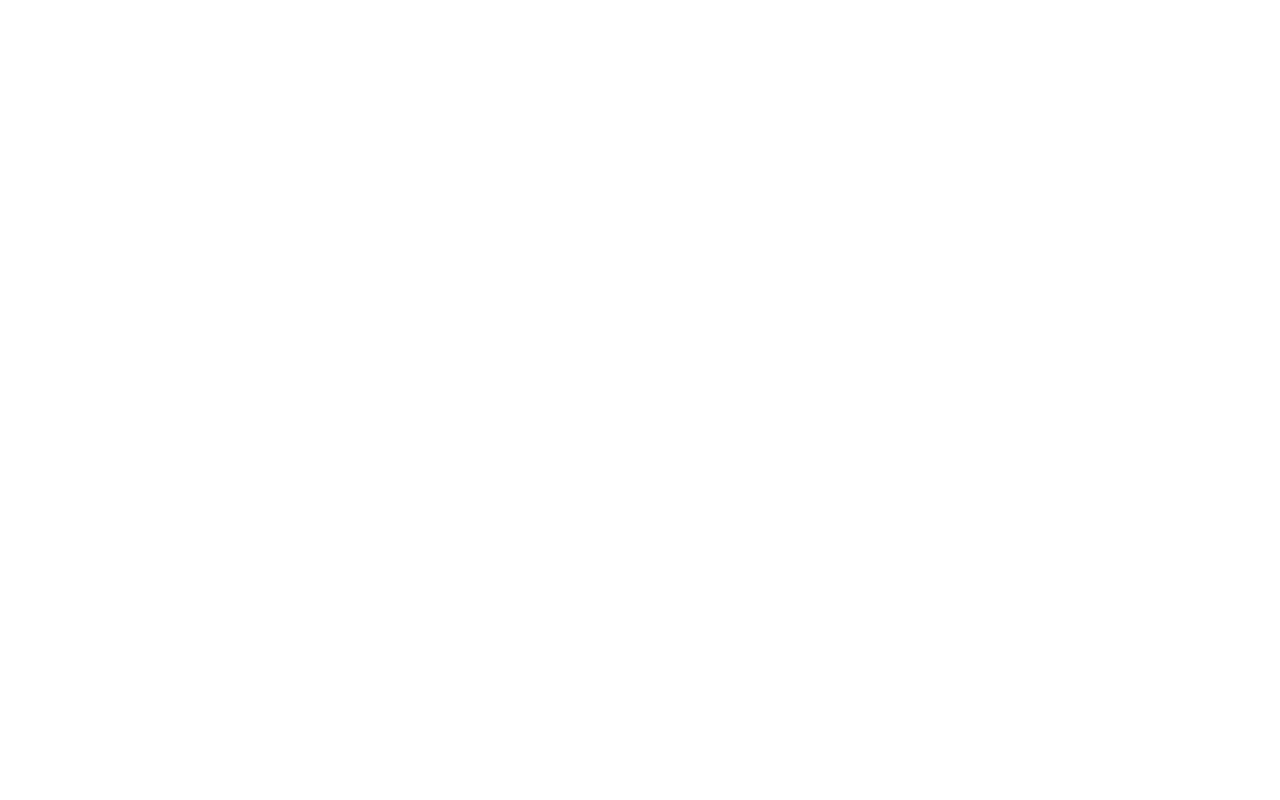
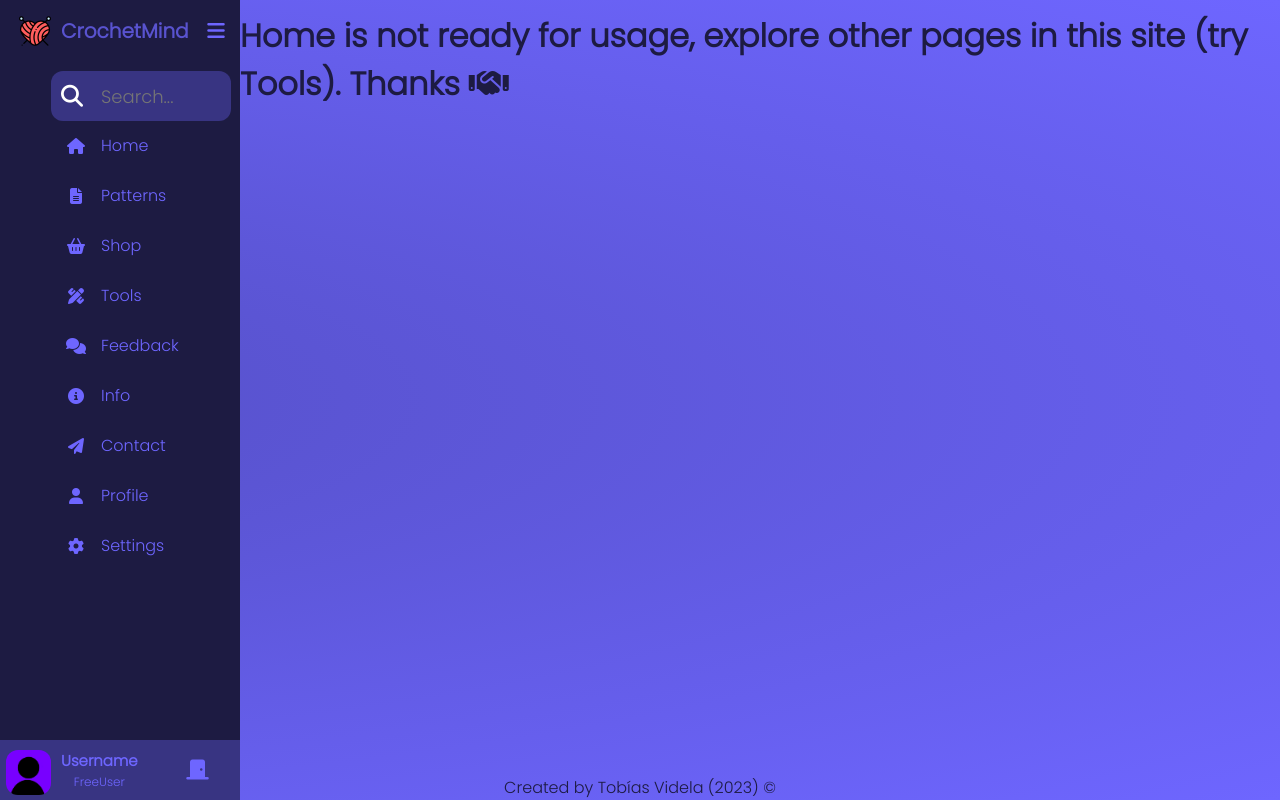
Before and after one commit to tobiasvidela/CrochetMind, a plain HTML site: page pages/home.html in a window 1280 px wide. Drawn offline with nearby package versions, Linux system fonts and the light colour scheme; files that its build step writes are made by us from their sources.

Commit message:
added and stylized Home Page

```diff
--- a/pages/home.html
+++ b/pages/home.html
@@ -10,15 +10,115 @@
     <!-- TITLE -->
     <title>CrochetMind | Home</title>
     <!-- FAVICON -->
-    <link rel="shortcut icon" href="https://cdn-icons-png.flaticon.com/512/1467/1467388.png" type="image/x-icon">
+    <link rel="shortcut icon" href="../images/icons/Favicon-Flaticon.png" type="image/x-icon">
     <!-- CSS -->
-    <link rel="stylesheet" type="text/css" href="style.css">
+    <link rel="stylesheet" type="text/css" href="../styles/style.css">
+    <link rel="stylesheet" type="text/css" href="../styles/home.css">
     <!-- BOOTSTRAP -->
     <link rel="stylesheet" href="https://cdn.jsdelivr.net/npm/bootstrap@5.3.0-alpha1/dist/css/bootstrap.min.css">
     <!-- FONTAWESOME -->
     <link rel="stylesheet" href="https://cdnjs.cloudflare.com/ajax/libs/font-awesome/6.2.1/css/all.min.css" integrity="sha512-MV7K8+y+gLIBoVD59lQIYicR65iaqukzvf/nwasF0nqhPay5w/9lJmVM2hMDcnK1OnMGCdVK+iQrJ7lzPJQd1w==" crossorigin="anonymous" referrerpolicy="no-referrer"/>
 </head>
 <body>
+    <div class="sidebar">
+        <div class="logo-content">
+            <div class="logo">
+                <img class="icon-img" src="../images/icons/Favicon-Flaticon.png" loading="lazy" alt="CrochetMind Logo">
+                <div class="logo-name">CrochetMind</div>
+            </div>
+            <i class="fa-solid fa-bars" id="btn-menu-sidebar"></i>
+        </div>
+        <ul class="nav-list">
+            <li>
+                <i class="fa-solid fa-magnifying-glass"></i>
+                <input type="text" name="" id="" placeholder="Search...">
+            </li>
+            <li>
+                <a href="#">
+                    <i class="fa-solid fa-house"></i>
+                    <span class="links-name">Home</span>
+                </a>
+                <span class="tooltip">Home Page</span>
+            </li>
+            <li>
+                <a href="#">
+                    <i class="fa-solid fa-file-lines"></i>
+                    <span class="links-name">Patterns</span>
+                </a>
+                <span class="tooltip">Find Patterns</span>
+            </li>
+            <li>
+                <a href="#">
+                    <i class="fa-solid fa-basket-shopping"></i>
+                    <span class="links-name">Shop</span>
+                </a>
+                <span class="tooltip">Buy Patterns & More...</span>
+            </li>
+            <li>
+                <a href="../pages/tools.html">
+                    <i class="fa-solid fa-pen-ruler"></i>
+                    <span class="links-name">Tools</span>
+                </a>
+                <span class="tooltip">Useful Tools for Knitting</span>
+            </li>
+            <li>
+                <a href="#">
+                    <i class="fa-solid fa-comments"></i>
+                    <span class="links-name">Feedback</span>
+                </a>
+                <span class="tooltip">Likes & Comments</span>
+            </li>
+            <li>
+                <a href="#">
+                    <i class="fa-solid fa-circle-info"></i>
+                    <span class="links-name">Info</span>
+                </a>
+            </li>
+            <li>
+                <a href="#">
+                    <i class="fa-solid fa-paper-plane"></i>
+                    <span class="links-name">Contact</span>
+                </a>
+            </li>
+            <li>
+                <a href="#">
+                    <i class="fa-solid fa-user"></i>
+                    <span class="links-name">Profile</span>
+                </a>
+                <span class="tooltip">User Profile</span>
+            </li>
+            <li>
+                <a href="#">
+                    <i class="fa-solid fa-gear"></i>
+                    <span class="links-name">Settings</span>
+                </a>
+            </li>
+        </ul>
+        <div class="profile-content">
+            <div class="profile">
+                <div class="profile-details d-flex text-center">
+                    <img src="../images/defaults/profile.png" alt="user profile image">
+                    <div class="name-rol">
+                        <div class="name">Username</div>
+                        <div class="rol">FreeUser</div>
+                    </div>
+                </div>
+                <i class="fa-solid fa-door-closed" id="log-out"></i>
+            </div>
+        </div>
+    </div>
+    <div class="home-content">
+        <div class="text">Home is not ready for usage, explore other pages in this site (try <a href="../pages/tools.html">Tools</a>). Thanks <i class="fa-solid fa-handshake"></i></div>
+    </div>
 
+    <footer class="foot d-flex flex-column justify-content-center align-items-center">
+        <!-- COPYRIGHT -->
+        <div class="author">
+            Created by Tobías Videla (2023) &#169;
+        </div>
+    </footer>
+
+    <!-- SCRIPTS -->
+    <script src=""></script>
 </body>
 </html>
--- /dev/null
+++ b/styles/home.css
@@ -0,0 +1,191 @@
+/*HOME*/
+
+body {
+    position: relative;
+    min-height: 100vh;
+    width: 100%;
+    overflow: hidden;
+    background: radial-gradient(#534EC2, #6E66FF);
+    background-position: 100%;
+    background-size: 250%;
+}
+
+/*SideNavBar*/
+
+.sidebar {
+    position: fixed;
+    top: 0;
+    left: 0;
+    height: 100%;
+    width: 240px;
+    padding: 6px 14px;
+    background: #1D1B42;
+}
+.sidebar .logo-content .logo {
+    color: #5953CF;
+    display: flex;
+    height: 50px;
+    width: 100%;
+    align-items: center;
+}
+.logo-content .logo .icon-img {
+    width: 2em;
+    margin-left: 5px;
+}
+.logo-content .logo .logo-name {
+    font-size: 20px;
+    font-weight: bold;
+    margin-left: 10px;
+}
+.sidebar #btn-menu-sidebar {
+    position: absolute;
+    left: 90%;
+    top: 6px;
+    color: #6E66FF;
+    font-size: 20px;
+    width: 50px;
+    height: 50px;
+    text-align: center;
+    line-height: 50px;
+    transform: translateX(-50%);
+}
+.sidebar ul {
+    margin-top: 15px;
+}
+.sidebar ul li {
+    position: relative;
+    height: 50px;
+    width: 100%;
+    margin: 0 5px;
+    list-style: none;
+    line-height: 50px;
+}
+.sidebar ul li .tooltip {
+    position: absolute;
+    left: 122px;
+    top: 0;
+    transform: translateY(-50%);
+    border-radius: 6px;
+    height: 35px;
+    width: max-content;
+    background: #6E66FF;
+    line-height: 20px;
+    text-align: center;
+    box-shadow: 0 5px 10px rgba(0,0,0,.2);
+    transition: 0s;
+    z-index: 199;
+    opacity: 0;
+    pointer-events: none;
+    color: #383482;
+    font-size: 1em;
+    font-weight: bold;
+}
+.sidebar ul li:hover .tooltip {
+    transition: all .5s ease;
+    opacity: 1;
+    top: 50%;
+}
+.sidebar ul li input {
+    position: absolute;
+    height: 100%;
+    width: 100%;
+    left: 0;
+    top: 0;
+    border-radius: 12px;
+    outline: none;
+    border: none;
+    background: #383482;
+    padding-left: 50px;
+    font-size: 18px;
+    color: #6E66FF;
+}
+.sidebar ul li .fa-magnifying-glass {
+    position: absolute;
+    top: 50%;
+    left: 10px;
+    transform: translateY(-50%);
+    z-index: 99;
+    color: #fff;
+    font-size: 22px;
+}
+.sidebar ul li a {
+    color: #6E66FF;
+    display: flex;
+    align-items: center;
+    text-decoration: none;
+    transition: all .4s ease;
+    border-radius: 12px;
+}
+.sidebar ul li a:hover {
+    color: #383482;
+}
+.sidebar ul li a i {
+    height: 50px;
+    min-width: 50px;
+    border-radius: 12px;
+    line-height: 50px;
+    text-align: center;
+}
+.sidebar .profile-content {
+    position: absolute;
+    color: #6E66FF;
+    bottom: 0;
+    left: 0;
+    width: 100%;
+    background: #383482;
+}
+.sidebar .profile-content .profile {
+    position: relative;
+    padding: 10px 6px;
+    height: 60px;
+}
+.profile-content .profile-details img {
+    height: 45px;
+    width: 45px;
+    object-fit: cover;
+    border-radius: 12px;
+}
+.profile-content .profile-details .name-rol {
+    margin-left: 10px;
+}
+.profile-content .profile-details .name {
+    font-size: 15px;
+    font-weight: bold;
+}
+.profile-content .profile-details .rol {
+    font-size: 12px;
+}
+.profile #log-out {
+    position: absolute;
+    left: 88%;
+    bottom: 5px;
+    transform: translateX(-50%);
+    min-width: 50px;
+    line-height: 50px;
+    font-size: 20px;
+    border-radius: 12px;
+}
+
+/*HomeContent*/
+
+.home-content {
+    position: absolute;
+    height: 100%;
+    width: calc(100% - 240px);
+    left: 240px;
+}
+
+/*temp*/
+
+.home-content .text {
+    color: #1D1B42;
+    font-size: 2rem;
+    font-weight: bolder;
+    margin-top: 12px;
+}
+.text a {
+    color: inherit;
+    font-size: inherit;
+    font-weight: inherit;
+    text-decoration: none;
+}
--- a/styles/style.css
+++ b/styles/style.css
@@ -8,9 +8,6 @@
 }
 
 /*GENERAL*/
-footer {
-    text-align: center;
-}
 .body {
     background: radial-gradient(#6587FD, #312BB3);
     display: flex;
@@ -20,10 +17,19 @@ footer {
     height: 100vh;
     background-position: 100%;
     background-size: 250%;
-    transition: 0.5s background;
 }
 .section-title {
     font-size: 2.5rem;
     color: #312BB3;
     font-weight: bolder;
 }
+footer {
+    text-align: center;
+}
+.foot {
+    position: absolute;
+    bottom: 0;
+    left: 50%;
+    transform: translateX(-50%);
+    color: #1D1B42;
+}
```
Also changed, not shown: index.html (+1 -1 lines), images/defaults/profile.png (added), images/icons/Favicon-Flaticon.png (added), 2 other files.
